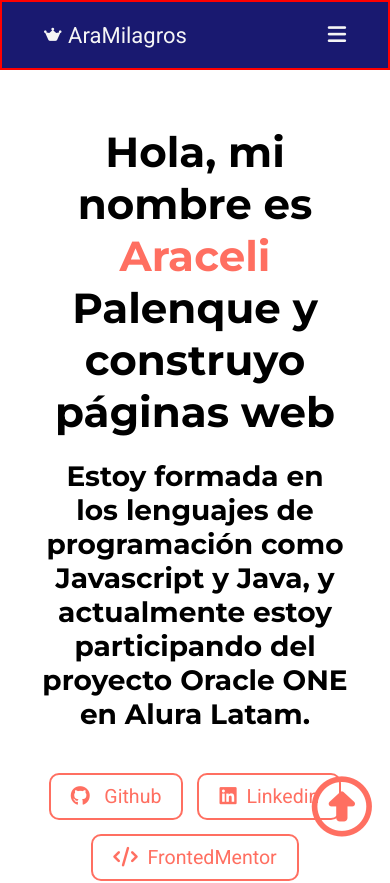
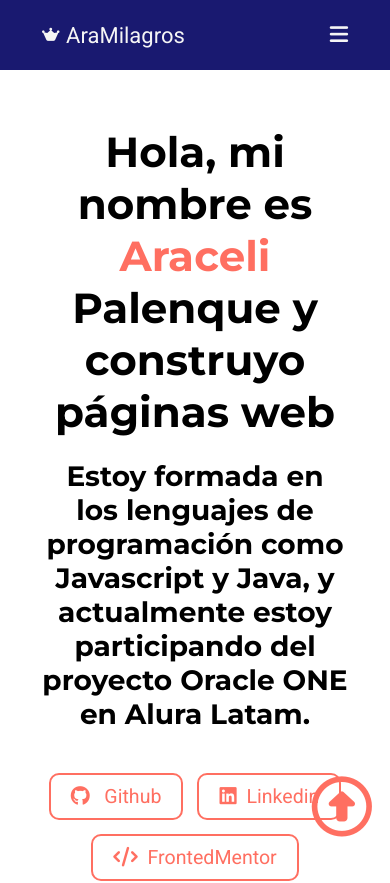
Before and after one commit to AraMilagros/Portafolio, a React (Create React App) app: page / in a window 390 px wide. Shown: the top 883 px of the page. Built offline with nearby package versions, Linux system fonts and the light colour scheme.

Commit message:
Agregando link en readme y sacando algunos estilos

```diff
--- a/src/assets/css/estilos.css
+++ b/src/assets/css/estilos.css
@@ -783,9 +783,6 @@ input:focus~label {
 
 }
 @media (max-width: 428px) {
-    .menu{
-        border:2px solid red;
-    }
     .title__profile{
         display: none;
     }
```
Also changed, not shown: 1 other file (tests, documents, lock files or other folders).
